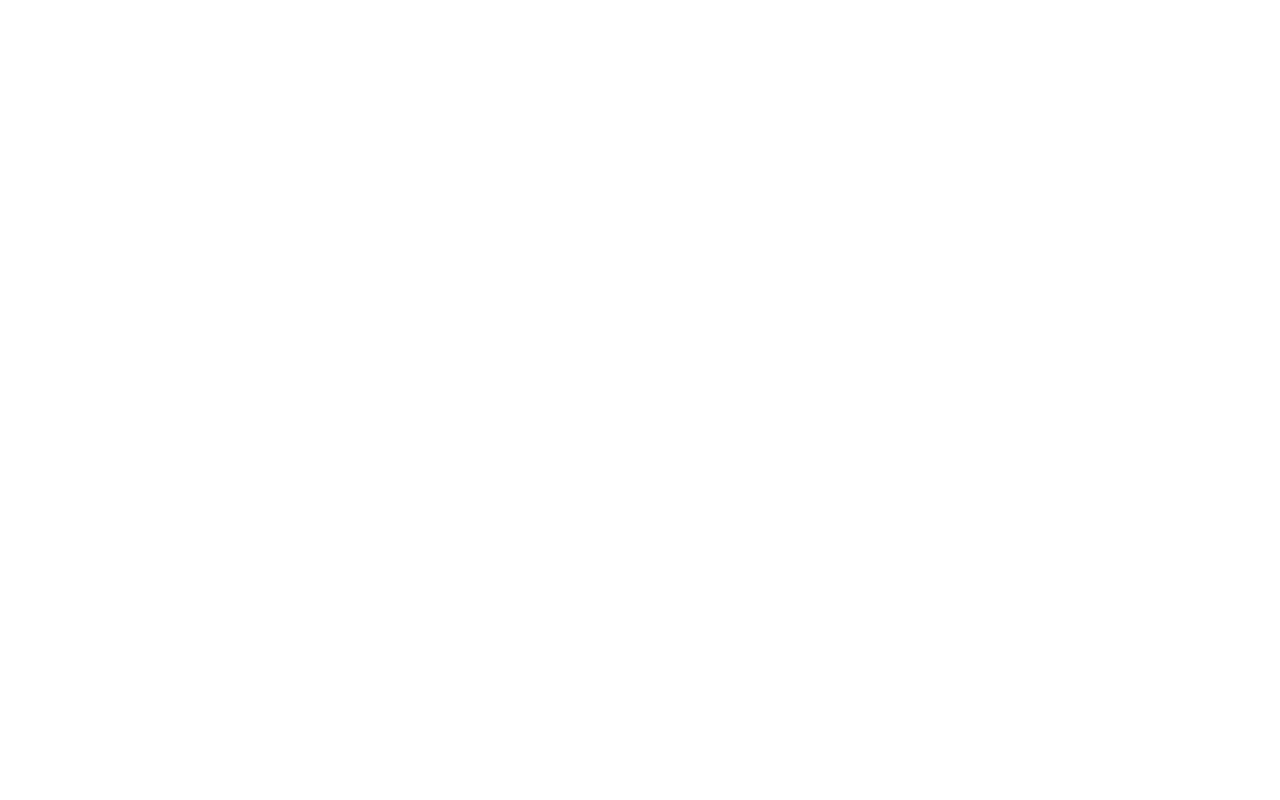
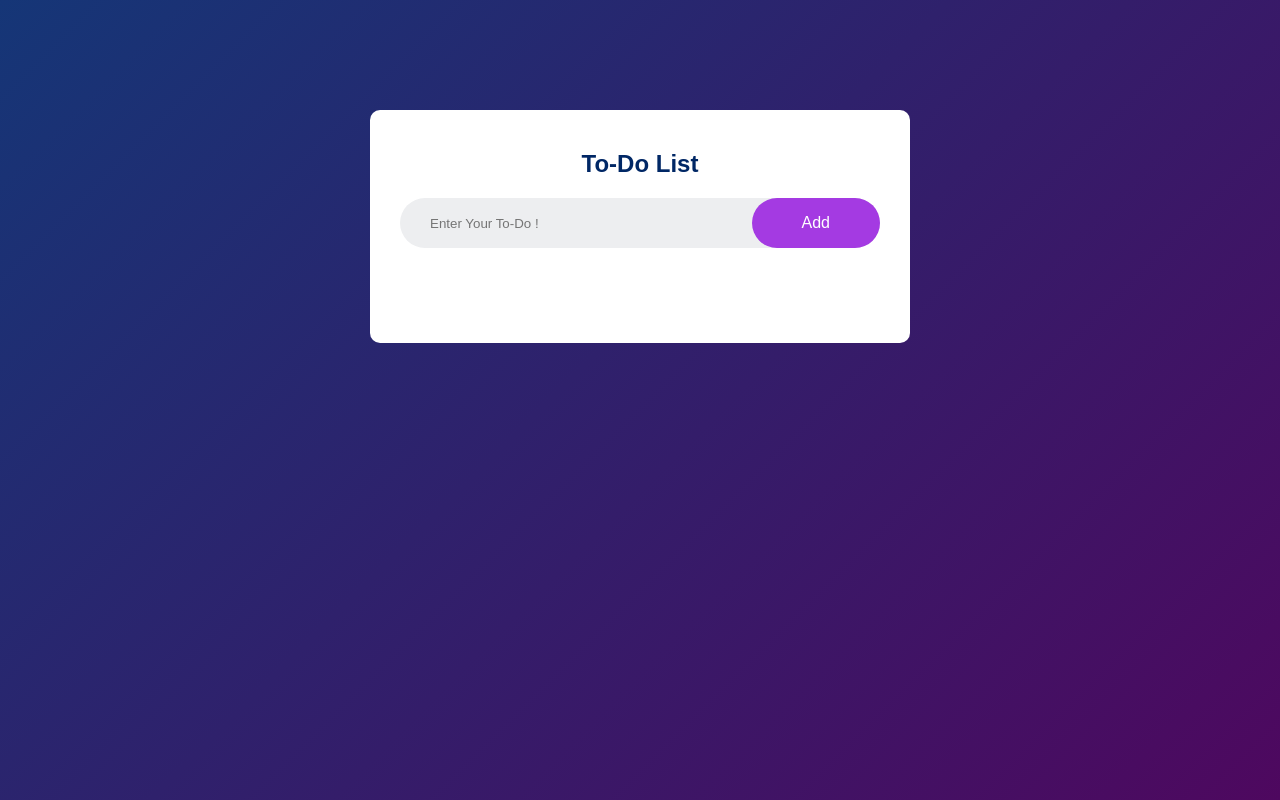
Before and after one commit to parthi73/To-Do-App, a plain HTML site: page index.html in a window 1280 px wide. Drawn offline with Linux system fonts and the light colour scheme.

Commit message:
Ui Develop

```diff
--- a/index.html
+++ b/index.html
@@ -7,7 +7,21 @@
     <link rel="stylesheet" href="style.css">
 </head>
 <body>
+    <div class="container">
+        <div class="todo-app">
+            <h2>To-Do List</h2>
+            <div class="row">
+                <input type="text" id="input-Box" placeholder="Enter Your To-Do !">
+                <button>Add</button>
+            </div>
+            <ul id="List-container">
+                <!-- <li class="checked">Task 1</li>
+                <li>Task 2</li>
+                <li>Task 3</li> -->
 
+            </ul>
+        </div>
+    </div>
 
     <script src="script.js"></script>
 </body>
--- a/style.css
+++ b/style.css
@@ -0,0 +1,65 @@
+*{
+    margin: 0;
+    padding: 0;
+    font-family: 'Poppins', sans-serif;
+    box-sizing: border-box;
+}
+.container{
+    width: 100%;
+    min-height: 100vh;
+    background: linear-gradient(135deg, #153677, #4e085f);
+    padding: 10px;
+
+}
+.todo-app{
+    width: 100%;
+    max-width: 540px;
+    background: #fff;
+    margin: 100px auto 20px;
+    padding: 40px 30px 70px;
+    border-radius: 10px;
+
+}
+.todo-app h2{
+    color: #002765;
+    display: flex;
+    justify-content: center;
+    margin-bottom: 20px;
+
+}
+.row{
+    display: flex;
+    align-items: center;
+    justify-content: space-between;
+    background: #edeef0;
+    border-radius: 30px;
+    padding-left: 20px;
+    margin-bottom: 25px;
+
+}
+input{
+    flex: 1;
+    border: none;
+    outline: none;
+    background: transparent;
+    padding: 10px;
+    font-weight: 14px;
+}
+button{
+    border: none;
+    outline: none;
+    padding: 16px 50px;
+    color: #fff;
+    background: #a43ae2;
+    font-size: 16px;
+    cursor: pointer;
+    border-radius: 40px;
+
+}
+ul li{
+    list-style: none;
+    font-size: 17px;
+    padding: 12px 8px 12px 50px;
+    user-select: none;
+    cursor: pointer;
+}
```
